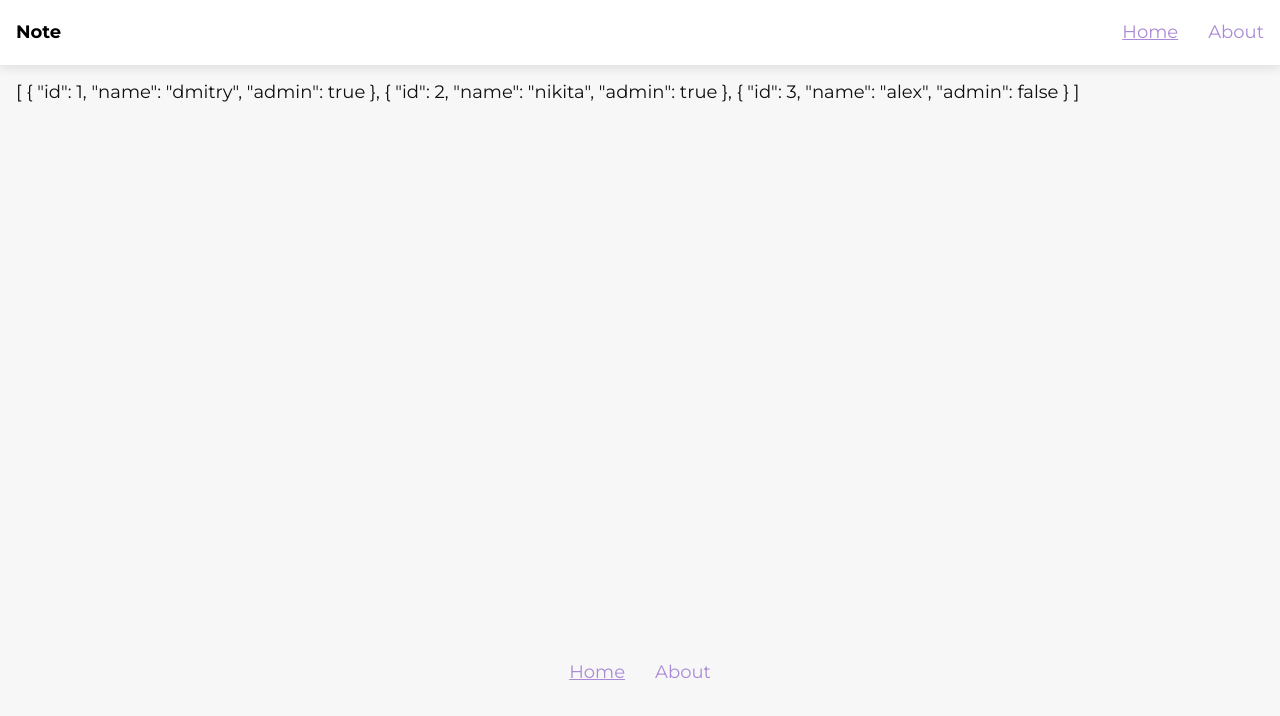
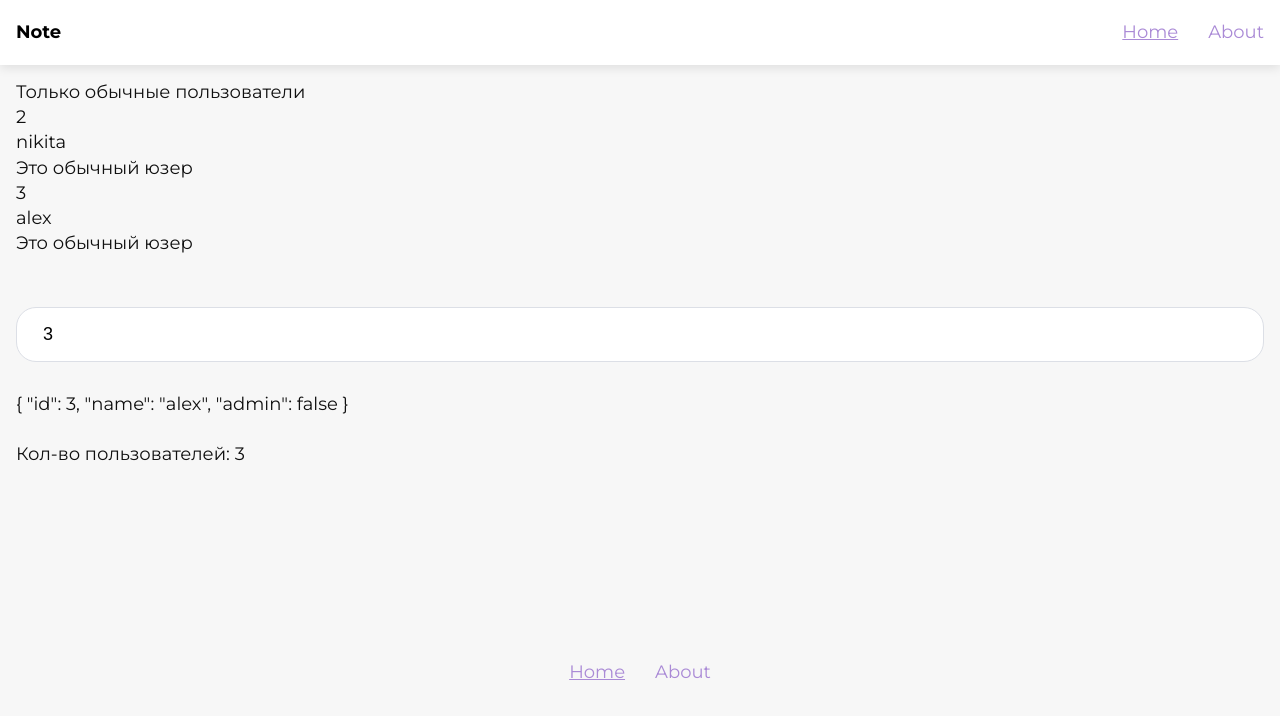
Before and after one commit to dchakin/vue-3-notes, a Vue app: page /#/ in a window 1280 px wide. Shown: the top 716 px of the page. Built offline with nearby package versions, Linux system fonts and the light colour scheme.

Commit message:
+ getters

```diff
--- a/src/pages/about.vue
+++ b/src/pages/about.vue
@@ -1,12 +1,24 @@
 <template>
-  <p>{{ getUsers }}</p>
+  <h1>Все пользователи</h1>
+  <ul>
+    <li v-for="user in getUsers" :key="user.id">
+      <p>{{ user.id }}</p>
+      <p>{{ user.name }}</p>
+      <p>{{ user.admin ? 'Это админ' : 'Это обычный юзер' }}</p>
+    </li>
+  </ul>
+  <p>{{ getUsersLength }}</p>
+
 </template>
 
 <script>
 export default {
   computed: {
     getUsers() {
-      return this.$store.getters.getUsers
+      return this.$store.getters.getAllUsers
+    },
+    getUsersLength() {
+      return this.$store.getters.getUsersLength
     }
   }
 }
--- a/src/pages/home.vue
+++ b/src/pages/home.vue
@@ -1,13 +1,44 @@
 <template>
-  <p>{{ getUsers }}</p>
+  <h1>Только обычные пользователи</h1>
+  <ul>
+    <li v-for="user in getUsers" :key="user.id">
+      <p>{{ user.id }}</p>
+      <p>{{ user.name }}</p>
+      <p>{{ user.admin ? 'Это админ' : 'Это обычный юзер' }}</p>
+    </li>
+  </ul>
+
+  <br>
+  <br>
+
+  <input v-model="userId" type="number" />
+
+  {{ getUser}}
+
+  <br>
+  <br>
+
+  <p>{{ getUsersLength }}</p>
+
 </template>
 
 <script>
 export default {
-    computed: {
-      getUsers() {
-        return this.$store.getters.getUsers
-      }
+  data() {
+    return {
+      userId: 3,
     }
+  },
+  computed: {
+    getUser() {
+      return this.$store.getters.getUserById(this.userId) || 'user not found'
+    },
+    getUsers() {
+      return this.$store.getters.getUsers
+    },
+    getUsersLength() {
+      return this.$store.getters.getUsersLength
+    }
+  }
 }
 </script>
--- a/src/store/index.js
+++ b/src/store/index.js
@@ -4,13 +4,21 @@ export const store = createStore({
     state: {
         users: [
             {id: 1, name: 'dmitry', admin: true},
-            {id: 2, name: 'nikita', admin: true},
+            {id: 2, name: 'nikita', admin: false},
             {id: 3, name: 'alex', admin: false}
         ]
     },
     getters: {
+        getAllUsers(state) {
+            return state.users
+        },
         getUsers(state) {
-            return state.users
-        }
+            return state.users.filter(user => !user.admin)
+        },
+        getUsersLength(state, getters) {
+            const suffix = 'Кол-во пользователей: '
+            return `${suffix} ${getters.getAllUsers.length}`
+        },
+        getUserById: state => id => state.users.find(user => user.id == id)
     }
 })
```
